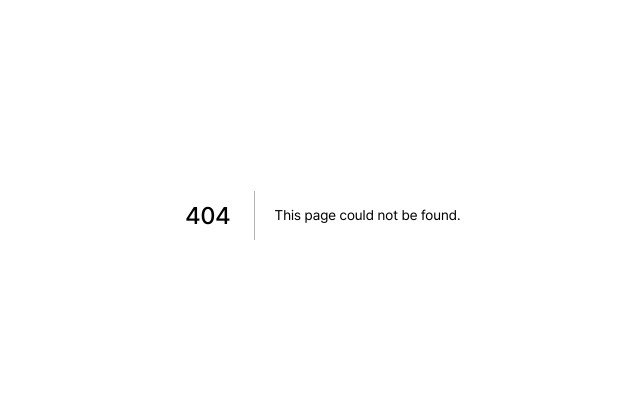
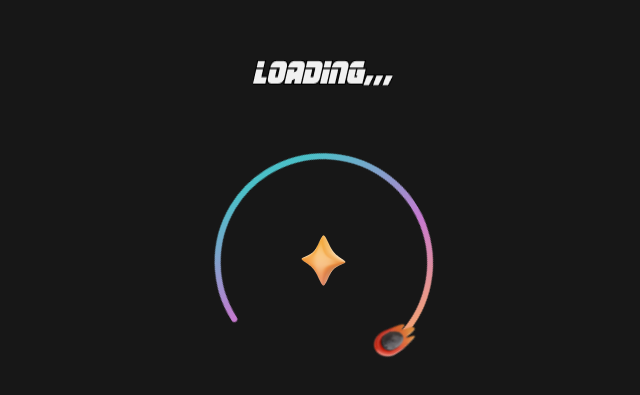
Before and after one commit to TEAM-WooKa/ASTRONAUT, a Next.js app: page /loading in a window 1280 px wide. Before the commit this address had no page. Shown: the part 185-580 px from the top of the page, without its empty margins (317-957 px from the left). Built offline with nearby package versions, Linux system fonts and the light colour scheme.

Commit message:
feat: loadig bar 추가

```diff
--- /dev/null
+++ b/src/component/common/loading.tsx
@@ -0,0 +1,59 @@
+import LoadingBarSVG from '@/component/image/loading-bar-svg';
+import Image from 'next/image';
+import styled from 'styled-components';
+
+function Loading() {
+  return (
+    <Wrapper>
+      <LotateWrapper>
+        <LoadingBarSVG />
+        <Comet>
+          <Image src="/Comet.png" alt="comet" width={45} height={45} />
+        </Comet>
+      </LotateWrapper>
+
+      <Star>
+        <Image src="/Star2.png" alt="star" width={51} height={51} />
+      </Star>
+    </Wrapper>
+  );
+}
+
+const Wrapper = styled.div`
+  position: relative;
+
+  width: 220px;
+  height: 220px;
+`;
+
+const LotateWrapper = styled.div`
+  width: 100%;
+  height: 100%;
+  animation: animate 3s linear infinite;
+  @keyframes animate {
+    0% {
+      transform: rotate(0deg);
+    }
+    100% {
+      transform: rotate(360deg);
+    }
+  }
+`;
+const Comet = styled.div`
+  position: absolute;
+  top: 105px;
+  left: -15px;
+  transform: rotate(270deg);
+`;
+
+const Star = styled.div`
+  width: 51px;
+  height: 51px;
+  margin: auto;
+  position: absolute;
+  top: 0;
+  bottom: 0;
+  left: 0;
+  right: 0;
+`;
+export default Loading;
--- /dev/null
+++ b/src/component/image/loading-bar-svg.tsx
@@ -0,0 +1,33 @@
+function LoadingBarSVG() {
+  return (
+    <svg
+      width="216"
+      height="219"
+      viewBox="0 0 216 219"
+      fill="none"
+      xmlns="http://www.w3.org/2000/svg"
+    >
+      <path
+        d="M3.43481 137.517C8.55542 156.627 18.9474 173.916 33.435 187.428C47.9226 200.94 65.9275 210.135 85.4127 213.973C104.898 217.811 125.086 216.139 143.692 209.146C162.298 202.153 178.58 190.118 190.695 174.402C202.811 158.687 210.277 139.919 212.247 120.221C214.218 100.523 210.616 80.6824 201.848 62.9429C193.08 45.2034 179.496 30.2736 162.634 19.8425C145.771 9.41149 126.302 3.8956 106.431 3.91893"
+        stroke="url(#paint0_linear_227_753)"
+        stroke-width="6"
+        stroke-linecap="round"
+      />
+      <defs>
+        <linearGradient
+          id="paint0_linear_227_753"
+          x1="-14.9699"
+          y1="68.5128"
+          x2="209.163"
+          y2="82.6082"
+          gradientUnits="userSpaceOnUse"
+        >
+          <stop stop-color="#FEAC5E" />
+          <stop offset="0.514151" stop-color="#C779D0" />
+          <stop offset="1" stop-color="#4BC0C8" />
+        </linearGradient>
+      </defs>
+    </svg>
+  );
+}
+export default LoadingBarSVG;
--- /dev/null
+++ b/src/pages/loading.tsx
@@ -0,0 +1,35 @@
+import Loading from '@/component/common/loading';
+import withLayout from '@/component/hoc/withLayout';
+import Image from 'next/image';
+import styled from 'styled-components';
+
+function LoadingPage() {
+  return (
+    <Wrapper>
+      <Image src="/LOADING.png" alt="loading..." width={140} height={26} />
+      <LoadingWrapper>
+        <Loading />
+      </LoadingWrapper>
+    </Wrapper>
+  );
+}
+
+const Wrapper = styled.div`
+  display: flex;
+  flex-direction: column;
+  justify-content: center;
+  align-items: center;
+  gap: 65px;
+  height: 100%;
+`;
+
+const LoadingWrapper = styled.div`
+  width: fit-content;
+  margin: 0 auto;
+  height: fit-content;
+`;
+export default withLayout(
+  LoadingPage,
+  '우주인 테스트',
+  '우주인 아이디 카드 테스트 중',
+);
--- a/src/pages/question.tsx
+++ b/src/pages/question.tsx
@@ -7,7 +7,6 @@ import AText from '@/component/common/AText';
 import CircleButton from '@/component/common/CircleButton';
 import withLayout from '@/component/hoc/withLayout';
 import ProgressBar from '@/component/question/progress-bar';
-import AImage from '@/component/common/AImage';
 
 const QUESTION_END_CNT = 10;
 
```
Also changed, not shown: public/LOADING.png (added), public/Star2.png (added).
